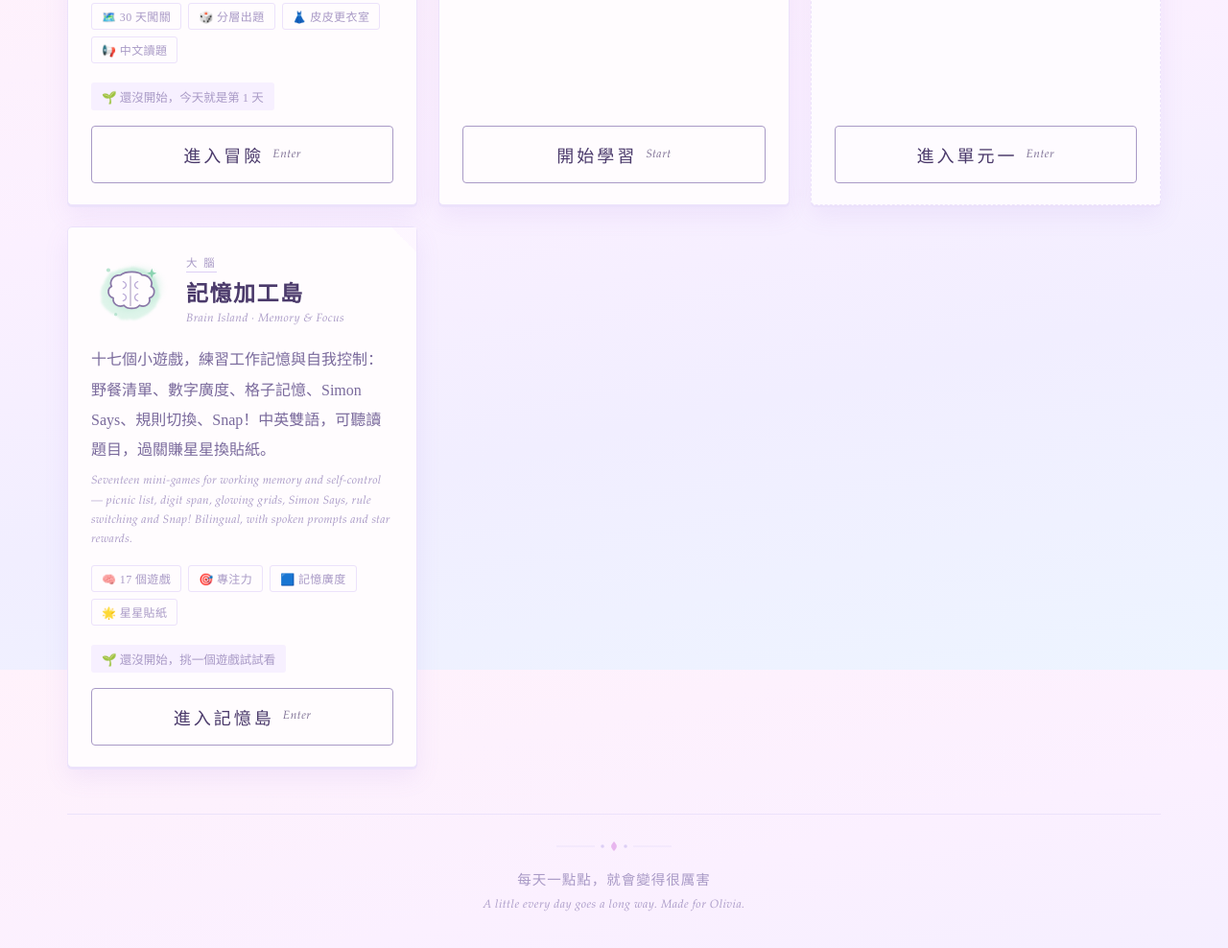
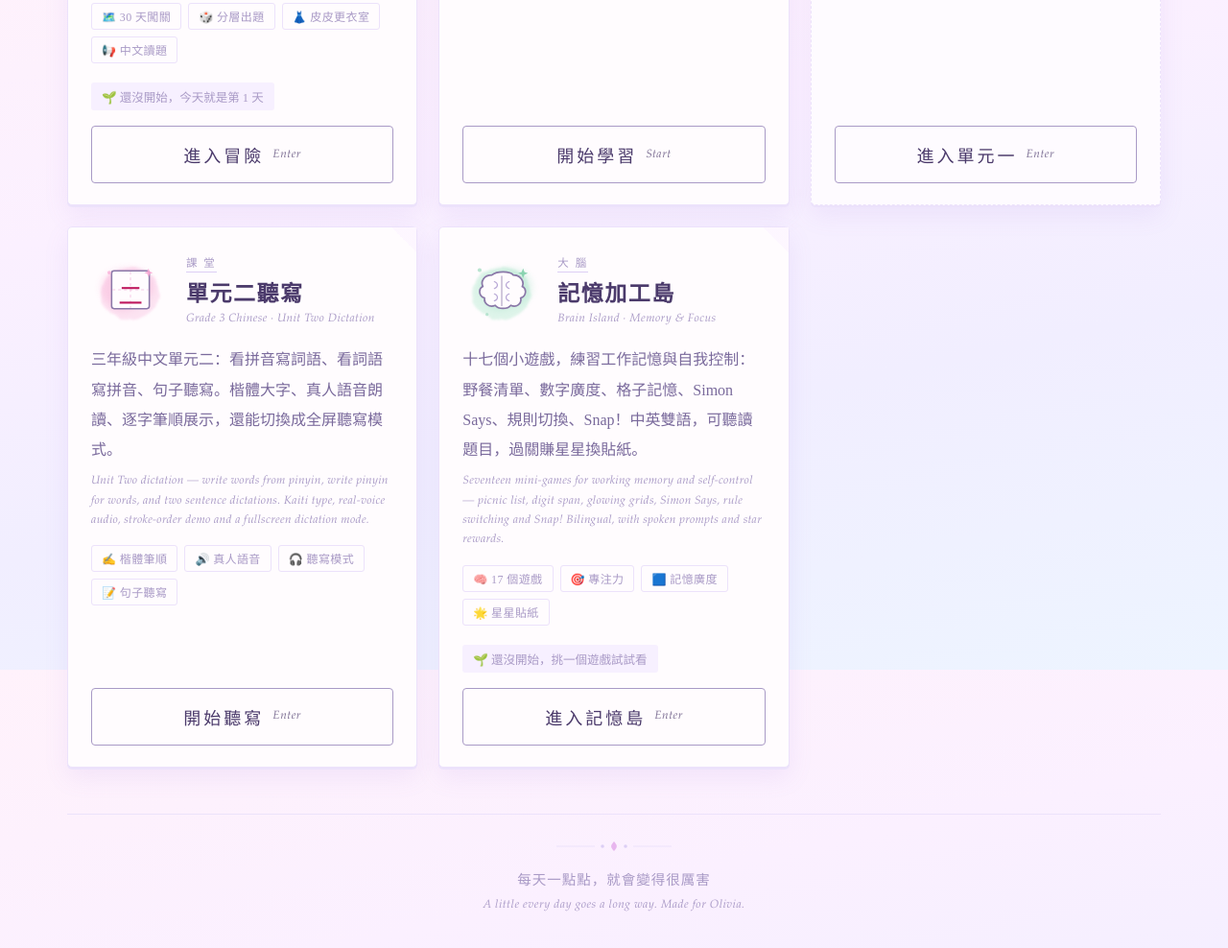
Before and after one commit to teacherqq/olivia, a plain HTML site: page index.html in a window 1280 px wide. Shown: the part 902-1890 px from the top of the page at 96% size. Drawn offline with Linux system fonts and the light colour scheme.

Commit message:
deploy: index.html

```diff
--- a/index.html
+++ b/index.html
@@ -127,6 +127,7 @@
   .act.m-zhuyin:hover:before{background:linear-gradient(225deg,#FDEBF8 50%,transparent 50%);}
   .act.m-chinese:hover:before{background:linear-gradient(225deg,#ECF3FE 50%,transparent 50%);}
   .act.m-brain:hover:before{background:linear-gradient(225deg,#EAFBF3 50%,transparent 50%);}
+  .act.m-dictation:hover:before{background:linear-gradient(225deg,#FCE7F3 50%,transparent 50%);}
   /* 課堂卡：更轻的次要处理 */
   .act.m-chinese{border-style:dashed;background:#FEFBFF;}
 
@@ -215,8 +216,8 @@
       <span class="en">Olivia's Learning World</span>
     </div>
     <div class="tb-right">
-      已收錄 <b>4</b> 個學習網站<br>
-      4 learning sites inside
+      已收錄 <b>5</b> 個學習網站<br>
+      5 learning sites inside
     </div>
   </div>
 
@@ -375,6 +376,45 @@
       </div>
       <div class="act-foot">
         <div class="cta">進入單元一<span class="en">Enter</span></div>
+      </div>
+    </a>
+
+    <!-- 三年級中文單元二聽寫 -->
+    <a class="act m-dictation rise" href="https://teacherqq.github.io/olivia/dictation-fables/" target="_blank" rel="noopener">
+      <div class="act-top">
+        <div class="act-icon">
+          <svg viewBox="0 0 96 96" xmlns="http://www.w3.org/2000/svg" role="img" aria-label="單元二聽寫">
+            <ellipse cx="48" cy="52" rx="35" ry="32" fill="#FBCFE8" opacity=".55" filter="url(#washRough)"/>
+            <ellipse cx="44" cy="46" rx="30" ry="27" fill="#F472B6" opacity=".18" filter="url(#washSoft)"/>
+            <rect x="25" y="25" width="46" height="46" rx="3" fill="#FFFCFE" stroke="#8A78A8" stroke-width="1.8"/>
+            <g stroke="#F5C6E4" stroke-width="1.1" stroke-dasharray="3.5 3.5">
+              <line x1="48" y1="26" x2="48" y2="70"/>
+              <line x1="26" y1="48" x2="70" y2="48"/>
+            </g>
+            <text x="48" y="66" text-anchor="middle" font-size="30" fill="#BE185D">二</text>
+            <path d="M70 22 l1.5 3.8 3.8 1.5 -3.8 1.5 -1.5 3.8 -1.5 -3.8 -3.8 -1.5 3.8 -1.5 z" fill="#F9A8D4" opacity=".9"/>
+            <circle cx="22" cy="27" r="2.2" fill="#F9A8D4" opacity=".7"/>
+          </svg>
+        </div>
+        <div>
+          <span class="chip">課 堂</span>
+          <h3>單元二聽寫
+            <span class="en">Grade 3 Chinese · Unit Two Dictation</span>
+          </h3>
+        </div>
+      </div>
+      <div class="act-desc">
+        三年級中文單元二：看拼音寫詞語、看詞語寫拼音、句子聽寫。楷體大字、真人語音朗讀、逐字筆順展示，還能切換成全屏聽寫模式。
+        <span class="en">Unit Two dictation — write words from pinyin, write pinyin for words, and two sentence dictations. Kaiti type, real-voice audio, stroke-order demo and a fullscreen dictation mode.</span>
+      </div>
+      <div class="tags">
+        <span class="tag">✍️ 楷體筆順</span>
+        <span class="tag">🔊 真人語音</span>
+        <span class="tag">🎧 聽寫模式</span>
+        <span class="tag">📝 句子聽寫</span>
+      </div>
+      <div class="act-foot">
+        <div class="cta">開始聽寫<span class="en">Enter</span></div>
       </div>
     </a>
 
@@ -668,7 +708,9 @@ const SITES = {
   chinese: { name:'單元一學習重點', url:'https://teacherqq.github.io/olivia/grade3-chinese-unit1/',
              zh:'看看田字格的筆畫動畫，練一練詞語。', en:'Watch stroke animations and practise the words.' },
   brain:   { name:'記憶加工島', url:'https://teacherqq.github.io/olivia/brain-island/',
-             zh:'玩兩個小遊戲，練練記憶和專注力吧。', en:'Play a couple of games to train memory and focus.' }
+             zh:'玩兩個小遊戲，練練記憶和專注力吧。', en:'Play a couple of games to train memory and focus.' },
+  dictation: { name:'單元二聽寫', url:'https://teacherqq.github.io/olivia/dictation-fables/',
+             zh:'聽一聽真人語音，把詞語和句子寫下來吧。', en:'Listen to the real-voice audio and write down the words and sentences.' }
 };
 
 /* =========================================================
@@ -737,7 +779,7 @@ function renderHero(){
   }
 
   const stats = document.getElementById('heroStats');
-  const items = ['<div class="stat">📚 四個學習網站</div>'];
+  const items = ['<div class="stat">📚 五個學習網站</div>'];
   if(p){
     items.push(`<div class="stat">🗺️ 第 <b>${p.day > 30 ? 30 : p.day}</b> 天</div>`);
     items.push(`<div class="stat">⭐ <b>${p.stars}</b> 顆星</div>`);
```
